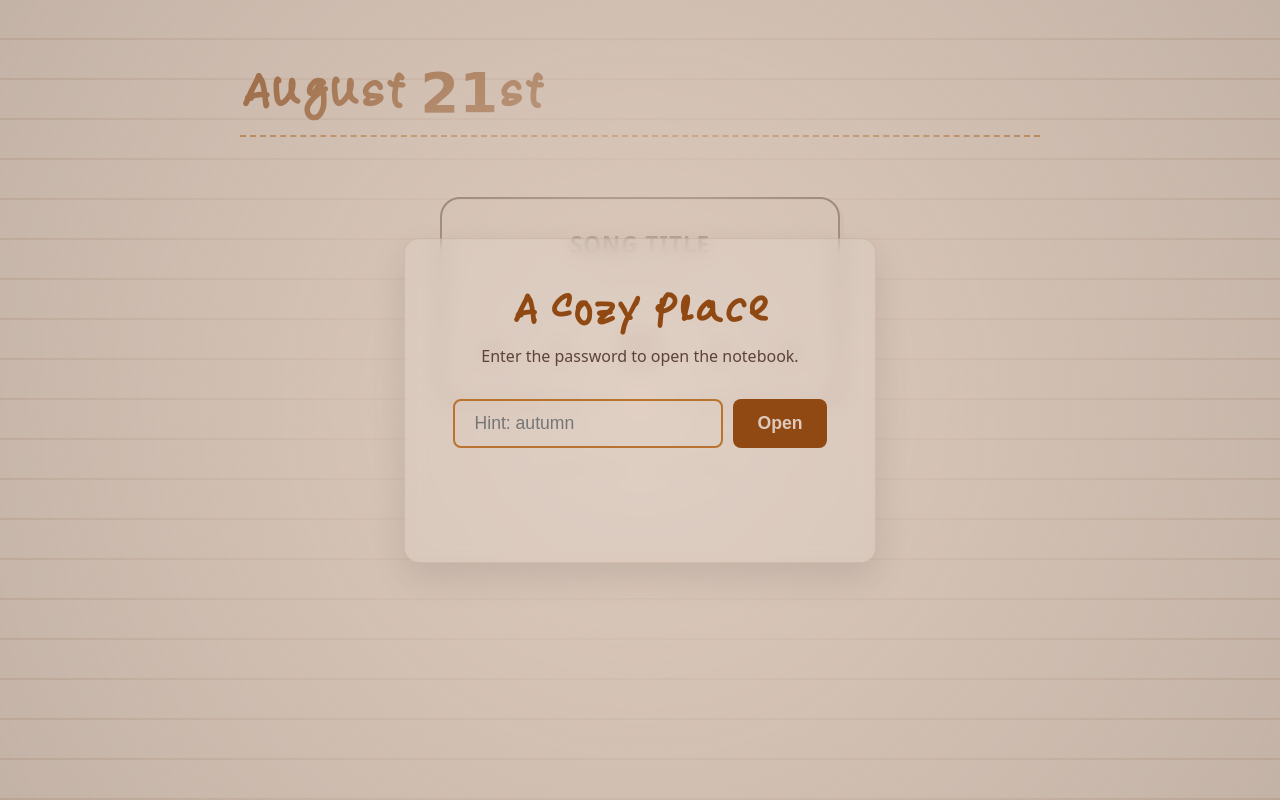
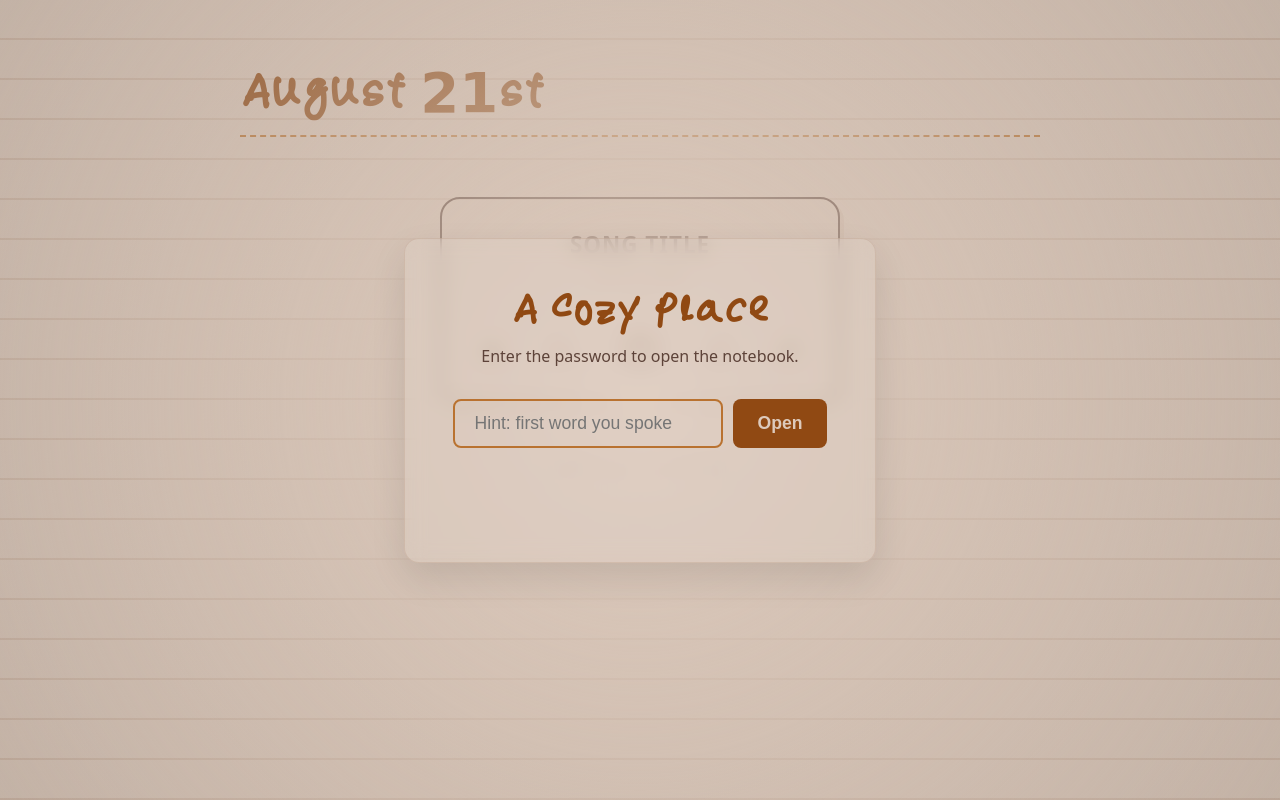
Before and after one commit to yushalif/Notebook, a plain HTML site: page index.html in a window 1280 px wide. Drawn offline with Linux system fonts and the light colour scheme.

Commit message:
Update index.html

```diff
--- a/index.html
+++ b/index.html
@@ -19,7 +19,7 @@
             <h1>A Cozy Place</h1>
             <p>Enter the password to open the notebook.</p>
             <div class="input-group">
-                <input type="password" id="password-input" placeholder="Hint: autumn">
+                <input type="password" id="password-input" placeholder="Hint: first word you spoke">
                 <button id="submit-btn">Open</button>
             </div>
             <p id="error-msg" class="hidden">Incorrect password. Try again.</p>
```
